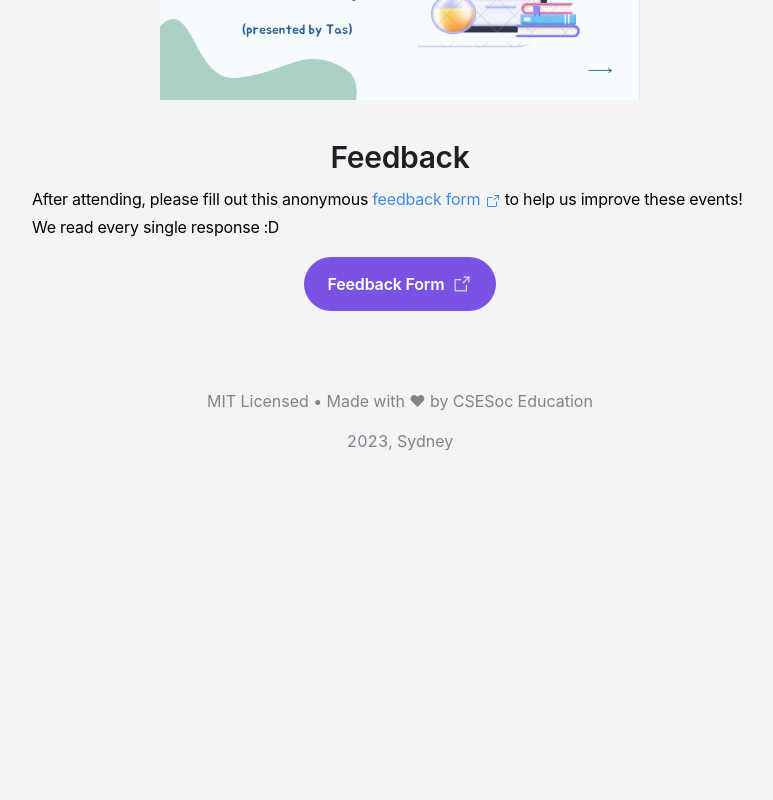
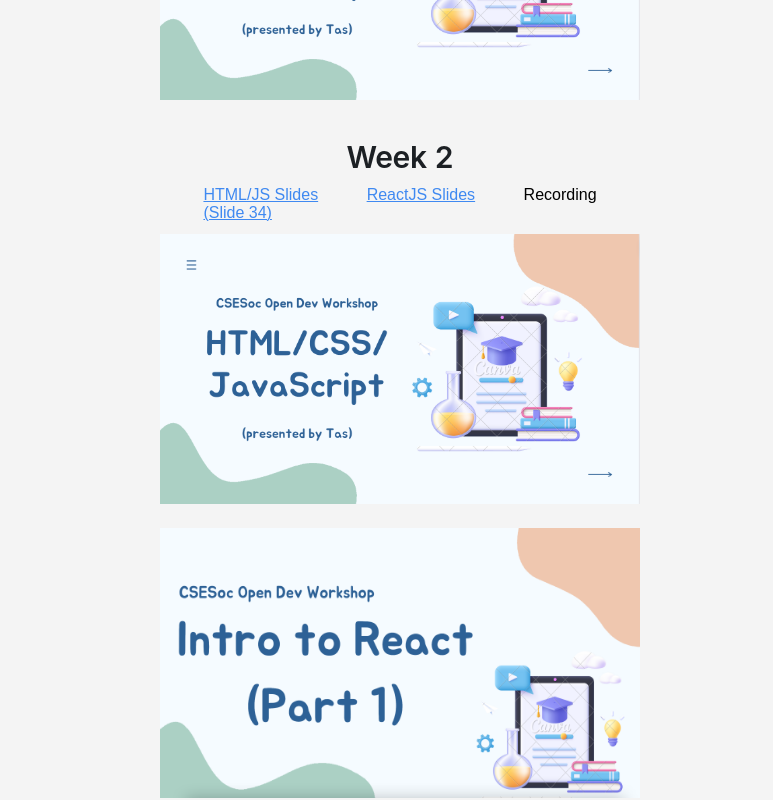
Before and after one commit to csesoc/learn, a Next.js app: page /opendev in a window 1280 px wide. Shown: the part 760-1560 px from the top of the page, without its empty margins (240-1013 px from the left). Before the commit the page ends 1275 px from the top, so only its background shows below. Built offline with nearby package versions, Linux system fonts and the light colour scheme.

Commit message:
Update opendev page (#247)
* added link to wk1 recording for open dev 23t3

* added wk2 content

```diff
--- a/pages/opendev/index.tsx
+++ b/pages/opendev/index.tsx
@@ -116,6 +116,31 @@ const OpenDevTwo: NextPage = () => {
           padding: '$2',
           alignSelf: 'center',
           marginTop: '1rem',
+        }}>Week 2</Text>
+      <LinksContainer justify="around">
+        <a href="https://www.canva.com/design/DAFu45o0Jo4/usEYcArCZS53_6enIeaQlg/view" target="_blank"> HTML/JS Slides <br /> (Slide 34) </a>
+        <a href="https://www.canva.com/design/DAFlvkfvkYM/vrNiK4HsfJc8ztY8uOhU3w/view?utm_content=DAFlvkfvkYM&utm_campaign=designshare&utm_medium=link&utm_source=publishsharelink#1" target="_blank">ReactJS Slides</a>
+        <span>Recording</span>
+      </LinksContainer>
+      <a href="https://www.canva.com/design/DAFu45o0Jo4/usEYcArCZS53_6enIeaQlg/view" target="_blank">
+        <Centerer>
+          <Image src="/images/opendev/opendev-23t3-wk1-cover-slide.png" alt="Week 1 Slides" width="480" height="270" />
+        </Centerer>
+      </a>
+      <a href="https://www.canva.com/design/DAFlvkfvkYM/vrNiK4HsfJc8ztY8uOhU3w/view?utm_content=DAFlvkfvkYM&utm_campaign=designshare&utm_medium=link&utm_source=publishsharelink#1" target="_blank">
+        <Centerer>
+          <Image src="/images/opendev/opendev-23t3-wk2-cover-slide.png" alt="Week 1 Slides" width="480" height="270" />
+        </Centerer>
+      </a>
+
+      <Text
+        size="headline"
+        css={{
+          color: '$slate12',
+          fontWeight: '600',
+          padding: '$2',
+          alignSelf: 'center',
+          marginTop: '1rem',
         }}>
         Feedback
       </Text>
```
Also changed, not shown: public/images/opendev/opendev-23t3-wk2-cover-slide.png (added).
